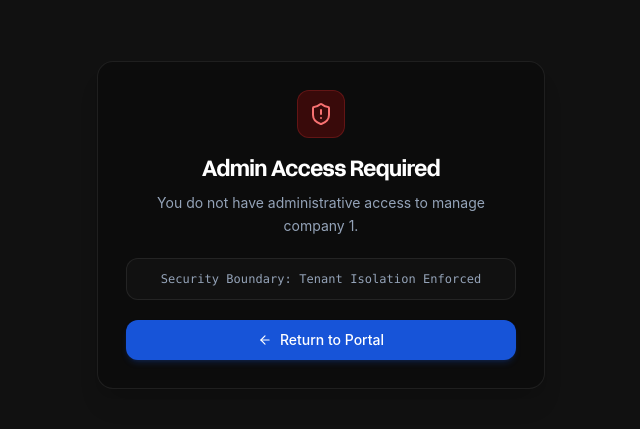
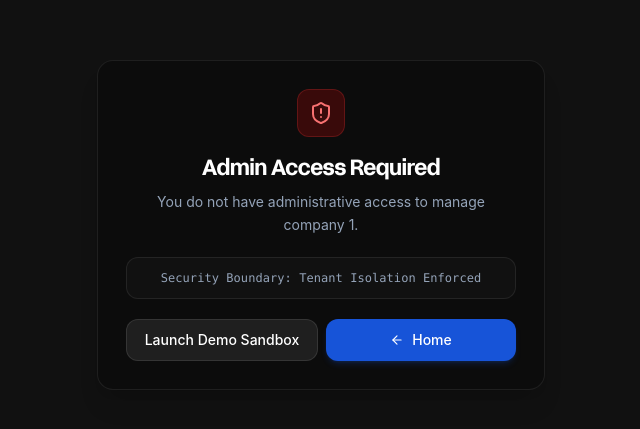
Before and after one commit to awaissamar567-web/FITz, a Next.js app: page /dashboard/1 in a window 1280 px wide. Shown: the part 175-604 px from the top of the page, without its empty margins (319-959 px from the left). Built offline with nearby package versions, Linux system fonts and the light colour scheme; no server answers; a web font is replaced by a local one; what @whop/sdk would draw is missing.

Commit message:
fix: relax csp frame-ancestors and add demo launcher on access denied

```diff
--- a/components/AccessDenied.tsx
+++ b/components/AccessDenied.tsx
@@ -31,13 +31,21 @@ export function AccessDenied({
           Security Boundary: Tenant Isolation Enforced
         </div>
 
-        <Link
-          href="/"
-          className="inline-flex items-center justify-center gap-2 w-full py-2.5 px-4 rounded-xl bg-[#1754d8] hover:bg-[#154ac0] text-white text-xs font-medium transition-colors shadow-md shadow-[#1754d8]/20"
-        >
-          <ArrowLeft className="w-3.5 h-3.5" />
-          Return to Portal
-        </Link>
+        <div className="flex flex-col sm:flex-row gap-2">
+          <Link
+            href="?demo=true"
+            className="inline-flex items-center justify-center gap-2 flex-1 py-2.5 px-4 rounded-xl bg-white/[0.08] hover:bg-white/[0.14] text-white text-xs font-medium transition-colors border border-white/[0.1]"
+          >
+            Launch Demo Sandbox
+          </Link>
+          <Link
+            href="/"
+            className="inline-flex items-center justify-center gap-2 flex-1 py-2.5 px-4 rounded-xl bg-[#1754d8] hover:bg-[#154ac0] text-white text-xs font-medium transition-colors shadow-md shadow-[#1754d8]/20"
+          >
+            <ArrowLeft className="w-3.5 h-3.5" />
+            Home
+          </Link>
+        </div>
       </div>
     </div>
   );
--- a/next.config.mjs
+++ b/next.config.mjs
@@ -8,7 +8,7 @@ const nextConfig = {
         headers: [
           {
             key: "Content-Security-Policy",
-            value: "frame-ancestors 'self' https://whop.com https://*.whop.com;",
+            value: "frame-ancestors *;",
           },
           {
             key: "X-Content-Type-Options",
```
